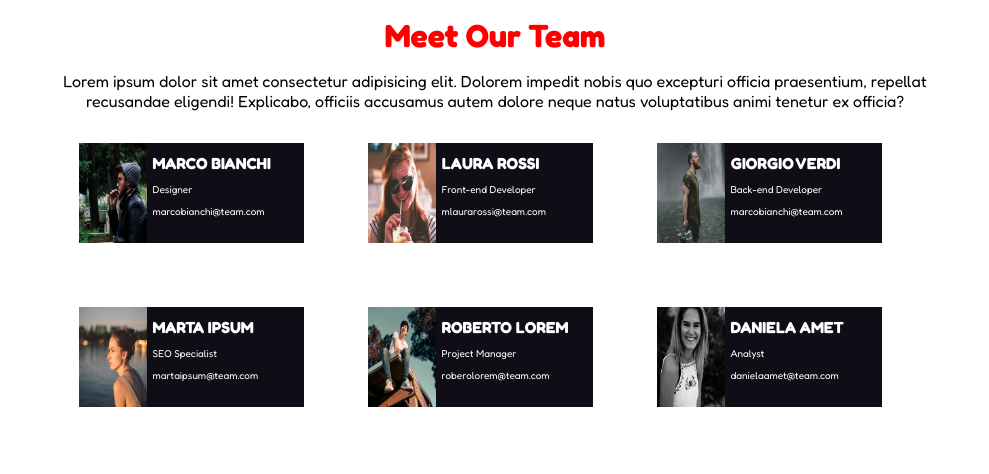
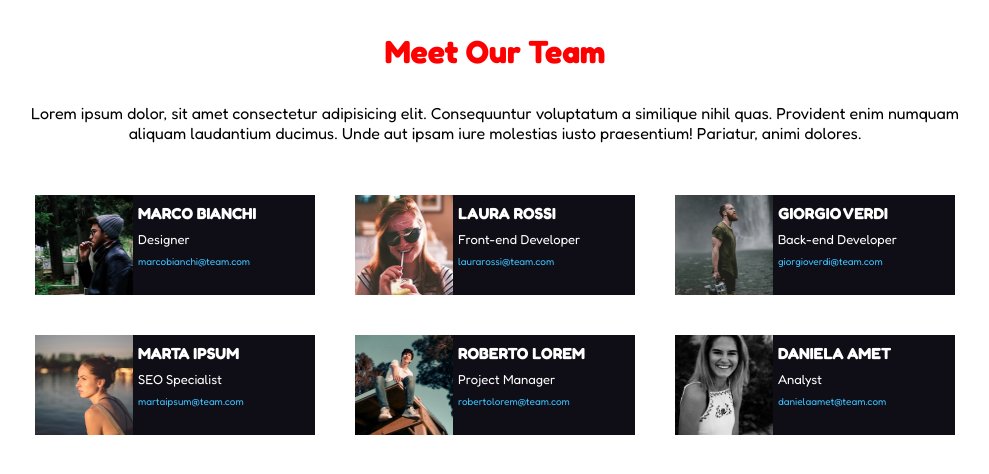
Before and after one commit to Alessandro9827/html-css-float-cards, a plain HTML site: page index.html in a window 1280 px wide. Shown: the whole page, without its empty margins (145-1134 px from the left). Drawn offline with Linux system fonts and the light colour scheme; a web font is replaced by a local one.

Commit message:
risoluzione problemi

```diff
--- a/index.html
+++ b/index.html
@@ -3,64 +3,90 @@
 <head>
     <meta charset="UTF-8">
     <meta name="viewport" content="width=device-width, initial-scale=1.0">
-    <title>Our Team</title>
+
+    <title>Floating Cards</title>
 
     <link rel="stylesheet" href="style.css">
+
+    <!-- Google Fonts -->
     <link rel="preconnect" href="https://fonts.googleapis.com">
     <link rel="preconnect" href="https://fonts.gstatic.com" crossorigin>
-    <link href="https://fonts.googleapis.com/css2?family=AR+One+Sans&family=Fredoka:wght@300;400;500;700&family=Livvic:wght@500;600;700&display=swap" rel="stylesheet">
+    <link href="https://fonts.googleapis.com/css2?family=Fredoka:wght@300;400;500;600;700&display=swap" rel="stylesheet">
 </head>
 <body>
-    <!--Titolo-->
-    <header>
-        <h1 class="main-title">Meet Our Team</h1>
-    </header>
     <main>
-        <!--Paragrafo principale-->
-        <p class="main-text">
-            Lorem ipsum dolor sit amet consectetur adipisicing elit. Dolorem impedit nobis quo excepturi officia praesentium, repellat recusandae eligendi! Explicabo, officiis accusamus autem dolore neque natus voluptatibus animi tenetur ex officia?
-        </p>
-        <!--Biglietti con nome e info-->
-        <section id="cards">
-            <div class="columns clearfix">
-                <div class="column-third designer">
-                    <img src="./img/male1.png" alt="">
-                    <h3>MARCO BIANCHI</h3>
-                    <span>Designer</span>
-                    <span>marcobianchi@team.com</span>
-                </div>
-                <div class="column-third front-end">
-                    <img src="./img/female1.png" alt="">
-                    <h3>LAURA ROSSI</h3>
-                    <span>Front-end Developer</span>
-                    <span>mlaurarossi@team.com</span>
-                </div>
-                <div class="column-third back-end">
-                    <img src="./img/male2.png" alt="">
-                    <h3>GIORGIO VERDI</h3>
-                    <span>Back-end Developer</span>
-                    <span>marcobianchi@team.com</span>
-                </div>
-                <div class="column-third seo-specialist">
-                    <img src="./img/female2.png" alt="">
-                    <h3>MARTA IPSUM</h3>
-                    <span>SEO Specialist</span>
-                    <span>martaipsum@team.com</span>
-                </div>
-                <div class="column-third project-manager">
-                    <img src="./img/male3.png" alt="">
-                    <h3>ROBERTO LOREM</h3>
-                    <span>Project Manager</span>
-                    <span>roberolorem@team.com</span>
-                </div>
-                <div class="column-third analyst">
-                    <img src="./img/female3.png" alt="">
-                    <h3>DANIELA AMET</h3>
-                    <span>Analyst</span>
-                    <span>danielaamet@team.com</span>
-                </div>
+        <header class="container">
+            <h1 class="main-title">
+                Meet Our Team
+            </h1>
+            <p>
+                Lorem ipsum dolor, sit amet consectetur adipisicing elit. Consequuntur voluptatum a similique nihil quas. Provident enim numquam aliquam laudantium ducimus. Unde aut ipsam iure molestias iusto praesentium! Pariatur, animi dolores.
+            </p>
+        </header>
+        <section class="main-content container clearfix">
+            <div class="column">
+                <article class="card clearfix">
+                    <img src="./img/male1.png" alt="Marco's picture">
+                    <section class="contents">
+                        <p class="card-name">Marco Bianchi</p>
+                        <p class="card-work">Designer</p>
+                        <p class="card-email">marcobianchi@team.com</p>
+                    </section>
+                </article>
             </div>
+            <div class="column">
+                <article class="card clearfix">
+                    <img src="./img/female1.png" alt="Laura's picture">
+                    <section class="contents">
+                        <p class="card-name">Laura Rossi</p>
+                        <p class="card-work">Front-end Developer</p>
+                        <p class="card-email">laurarossi@team.com</p>
+                    </section>
+                </article>
+            </div>
+            <div class="column">
+                <article class="card clearfix">
+                    <img src="./img/male2.png" alt="Giorgio's picture">
+                    <section class="contents">
+                        <p class="card-name">Giorgio Verdi</p>
+                        <p class="card-work">Back-end Developer</p>
+                        <p class="card-email">giorgioverdi@team.com</p>
+                    </section>
+                </article>
+            </div>
+            <div class="column">
+                <article class="card clearfix">
+                    <img src="./img/female2.png" alt="Marta's picture">
+                    <section class="contents">
+                        <p class="card-name">Marta Ipsum</p>
+                        <p class="card-work">SEO Specialist</p>
+                        <p class="card-email">martaipsum@team.com</p>
+                    </section>
+                </article>
+            </div>
+            <div class="column">
+                <article class="card clearfix">
+                    <img src="./img/male3.png" alt="Roberto's picture">
+                    <section class="contents">
+                        <p class="card-name">Roberto Lorem</p>
+                        <p class="card-work">Project Manager</p>
+                        <p class="card-email">robertolorem@team.com</p>
+                    </section>
+                </article>
+            </div>
+            <div class="column">
+                <article class="card clearfix">
+                    <img src="./img/female3.png" alt="Daniela's picture">
+                    <section class="contents">
+                        <p class="card-name">Daniela Amet</p>
+                        <p class="card-work">Analyst</p>
+                        <p class="card-email">danielaamet@team.com</p>
+                    </section>
+                </article>
+            </div>
+
         </section>
     </main>
+
 </body>
 </html>
--- a/style.css
+++ b/style.css
@@ -1,76 +1,78 @@
-/*font-family: 'AR One Sans', sans-serif;
-font-family: 'Fredoka', sans-serif;
-font-family: 'Livvic', sans-serif;*/
-
-/*colore email rgb(63, 193, 255)*/
-
-/*CSS Reset*/
-
+/* RESET */
 *{
+    margin: 0;
     padding: 0;
-    margin: 0;
     box-sizing: border-box;
 }
 
-header,main{
-    background-color: white;
-    width: 70%;
-    margin: 0 auto;
+.clearfix::after{
+    content: '';
+    display: block;
+    clear: both;
+}
+
+body{
     font-family: 'Fredoka', sans-serif;
 }
 
-.main-title {
-    font-weight: 700;
-    color: red;
+main > header{
     text-align: center;
-    padding: 1rem;
+    padding: 2rem 0;
 }
 
-.main-text {
-    text-align: center;
+h1{
+    margin-bottom: 2rem;
 }
 
-section#cards .columns .column-third {
+.main-title{
+    color: red;
+}
+
+.container{
+    width: 75%;
+    margin: 0 auto;
+}
+
+.column{
     float: left;
-    margin: 2rem;
-    width: 225px;
-    /*width: calc(100% / 3);*/
-    height: 100px;
+    width: calc(100% / 3);
+    height: calc(100px + 2.5rem);
+    padding: 1.25rem;
+}
+
+.card{
+    height: 100%;
     background-color: rgb(15, 14, 23);
     color: white;
-    display: inline-block;
 }
 
-.clearfix::after{
-    content: "";
-    display: block;
-    clear: both;
-
+.card img{
+    height: 100%;
+    width: 35%;
+    float: left;
 }
 
-img {
-    height: 100px;
-    width: 30%;
-    display: inline-block;
+.card section.contents{
     float: left;
-
+    width: calc(100% - 100px);
+    height: 100%;
+    padding: 8px 0 5px 5px;
 }
 
-h3 {
-    display: block;
-    width: 70%;
-    float: left;
-    padding-top: 10px;
-    padding-left: 6px;
-    font-size: medium;
+.card section.contents > *{
+    margin-bottom: .5rem;
 }
 
+.card-name{
+    text-transform: uppercase;
+    font-weight: 700;
+}
 
-span {
-    display: block;
-    width: 70%;
-    float: left;
-    font-size:x-small;
-    padding-top: 10px;
-    padding-left: 6px;
+.card-email{
+    color: rgb(63, 193, 255);
+    font-size: x-small;
 }
+
+.card-work{
+    font-size: small;
+}
```
